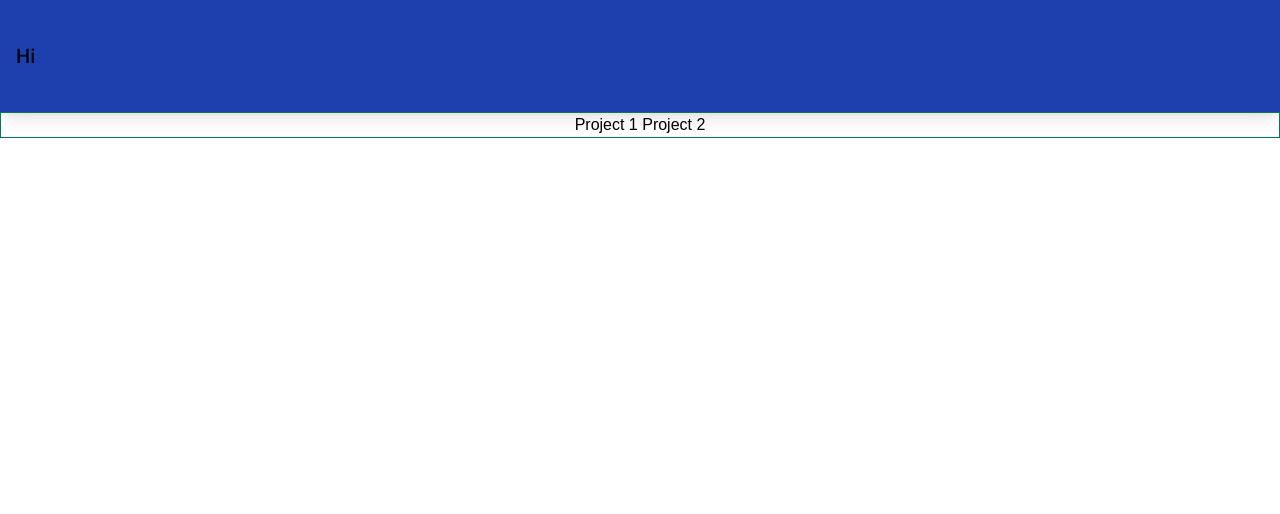
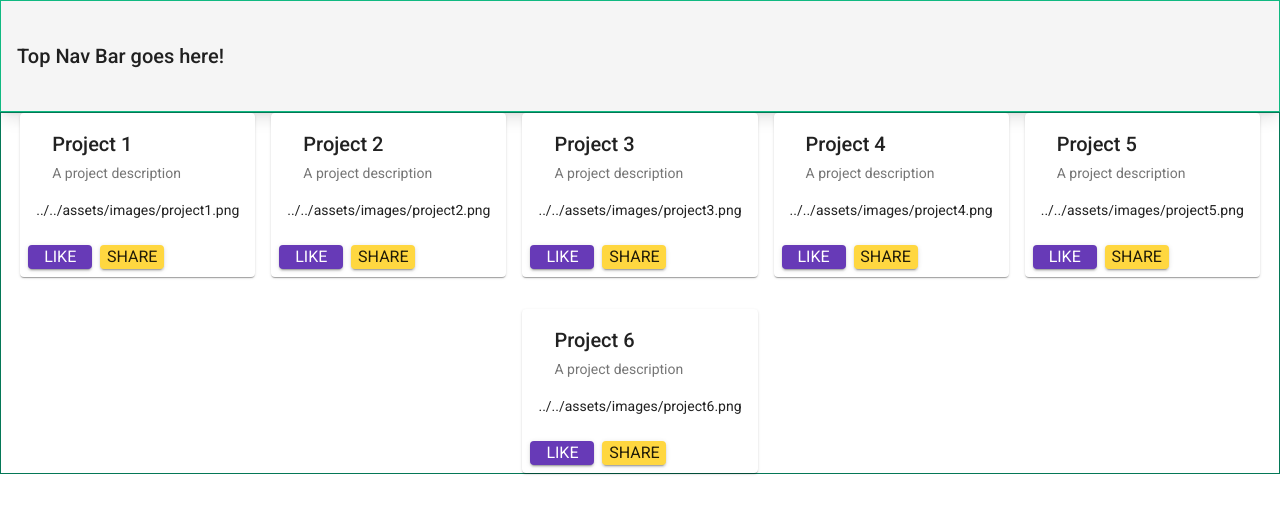
Before and after one commit to Ellipsoul/self-portfolio, an Angular app: page / in a window 1280 px wide. Shown: the top 514 px of the page. Built offline with nearby package versions, Linux system fonts and the light colour scheme.

Commit message:
Added a preliminary card layout

```diff
--- a/package.json
+++ b/package.json
@@ -1,6 +1,6 @@
 {
   "name": "self-portfolio",
-  "version": "0.0.0",
+  "version": "0.0.1",
   "scripts": {
     "ng": "ng",
     "start": "ng serve",
--- a/src/app/main-content/main-content.component.css
+++ b/src/app/main-content/main-content.component.css
@@ -4,6 +4,9 @@
 
 @layer components {
   .projects-container {
-    @apply flex flex-row items-center justify-center grow border border-emerald-700;
+    @apply flex flex-row grow;
+    @apply items-center justify-center;
+    @apply flex-wrap gap-x-4 gap-y-8;
+    @apply border border-emerald-700;
   }
 }
--- a/src/app/main-content/main-content.component.html
+++ b/src/app/main-content/main-content.component.html
@@ -1,5 +1,17 @@
 <div ngClass="projects-container">
   <ng-container *ngFor="let project of projects">
-    {{project.name}}
+    <mat-card>
+      <mat-card-header>
+        <mat-card-title>{{ project.name }}</mat-card-title>
+        <mat-card-subtitle>{{ project.description }}</mat-card-subtitle>
+      </mat-card-header>
+      <mat-card-content>
+        <p>{{ project.image_link}}</p>
+      </mat-card-content>
+      <mat-card-actions>
+        <button mat-raised-button color="primary">LIKE</button>
+        <button mat-raised-button color="accent">SHARE</button>
+      </mat-card-actions>
+    </mat-card>
   </ng-container>
 </div>
--- a/src/app/main-content/main-content.component.ts
+++ b/src/app/main-content/main-content.component.ts
@@ -32,6 +32,34 @@ export class MainContentComponent implements OnInit {
         demo_url: 'https://random-url.com',
         image_link: '../../assets/images/project2.png',
       },
+      {
+        name: 'Project 3',
+        description: 'A project description',
+        github_url: 'https://random-url.com',
+        demo_url: 'https://random-url.com',
+        image_link: '../../assets/images/project3.png',
+      },
+      {
+        name: 'Project 4',
+        description: 'A project description',
+        github_url: 'https://random-url.com',
+        demo_url: 'https://random-url.com',
+        image_link: '../../assets/images/project4.png',
+      },
+      {
+        name: 'Project 5',
+        description: 'A project description',
+        github_url: 'https://random-url.com',
+        demo_url: 'https://random-url.com',
+        image_link: '../../assets/images/project5.png',
+      },
+      {
+        name: 'Project 6',
+        description: 'A project description',
+        github_url: 'https://random-url.com',
+        demo_url: 'https://random-url.com',
+        image_link: '../../assets/images/project6.png',
+      },
     ];
   };
 
--- a/src/app/nav-bar/nav-bar.component.css
+++ b/src/app/nav-bar/nav-bar.component.css
@@ -4,8 +4,7 @@
 
 @layer components {
   mat-toolbar {
-    @apply bg-blue-800;
+    @apply border border-emerald-500;
     @apply flex h-28 shadow-lg items-center justify-between;
   }
-
 }
--- a/src/app/nav-bar/nav-bar.component.html
+++ b/src/app/nav-bar/nav-bar.component.html
@@ -1,3 +1,3 @@
 <mat-toolbar>
-  Hi
+  Top Nav Bar goes here!
 </mat-toolbar>
```
Also changed, not shown: src/app/app.module.ts (+8 -3 lines), src/app/nav-bar/nav-bar.component.ts (+2 -5 lines).
